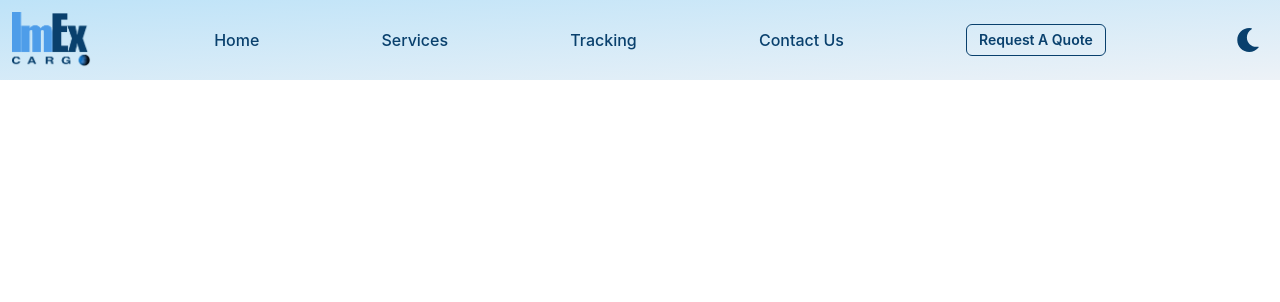
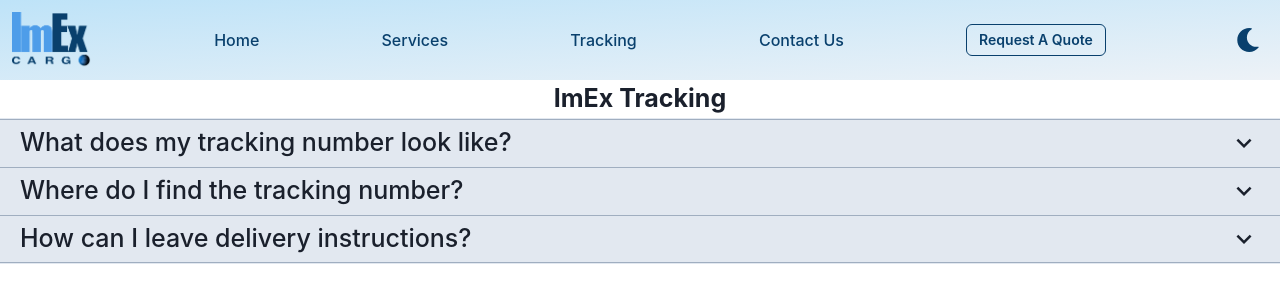
Before and after one commit to eudeamonism/ImExCargo, a React (Create React App) app: page /track in a window 1280 px wide. Shown: the top 302 px of the page. Built offline with nearby package versions, Linux system fonts and the light colour scheme.

Commit message:
Track Rough

```diff
--- a/src/App.js
+++ b/src/App.js
@@ -6,6 +6,7 @@
 import Services from './Components/Services/Services';
 import ContactUs from './Components/Contact/ContactUs'
 import DetailPage from './Components/Tracking/DetailPage'
+import Track from './Components/Tracking/Track/Track'
 
 
 function App() {
@@ -19,6 +20,7 @@
             <Route path='/services' element={<Services />}/>
             <Route path='/contact' element={<ContactUs />}/>
             <Route path='/detail' element={<DetailPage />}/>
+            <Route path='/track' element={<Track />}/>
           </Routes>
         </main>
       </Router>
--- /dev/null
+++ b/src/Components/Tracking/Track/Track.jsx
@@ -0,0 +1,128 @@
+import {
+  VStack,
+  Flex,
+  useMediaQuery,
+  Accordion,
+  AccordionItem,
+  AccordionButton,
+  AccordionPanel,
+  AccordionIcon,
+  Text,
+  Button,
+  Spacer,
+  useColorModeValue,
+} from '@chakra-ui/react';
+
+import { TriangleDownIcon, ChevronDownIcon } from '@chakra-ui/icons';
+
+const Track = () => {
+  const [isLargerThan700] = useMediaQuery('(width > 700px)');
+  return (
+    <Flex direction="column">
+      <VStack>
+        <Text fontSize="25px" fontWeight="bold">
+          ImEx Tracking
+        </Text>
+      </VStack>
+      <Accordion allowMultiple allowToggle>
+        <AccordionItem>
+          <Flex
+            px="5"
+            bg={useColorModeValue('gray.200', 'blue')}
+            align="center"
+            borderTop="1px"
+            borderTopColor="gray.400"
+          >
+            <Text
+              fontSize={isLargerThan700 ? '25px' : '17px'}
+              fontWeight="medium"
+            >
+              What does my tracking number look like?
+            </Text>
+            <Spacer />
+
+            <AccordionButton width="5px" justifyContent="center">
+              <ChevronDownIcon boxSize="30px" />
+            </AccordionButton>
+          </Flex>
+          <Flex>
+            <AccordionPanel>
+              <Flex px="5">
+                <Text fontSize={isLargerThan700 ? '25px' : '17px'}>
+                  Tracking Number: 85462189621354
+                </Text>
+              </Flex>
+            </AccordionPanel>
+          </Flex>
+        </AccordionItem>
+        <AccordionItem>
+          <Flex
+            px="5"
+            bg={useColorModeValue('gray.200', 'blue')}
+            align="center"
+            borderTop="1px"
+            borderTopColor="gray.400"
+          >
+            <Text
+              fontSize={isLargerThan700 ? '25px' : '17px'}
+              fontWeight="medium"
+            >
+              Where do I find the tracking number?
+            </Text>
+            <Spacer />
+
+            <AccordionButton width="5px" justifyContent="center">
+              <ChevronDownIcon boxSize="30px" />
+            </AccordionButton>
+          </Flex>
+          <Flex>
+            <AccordionPanel>
+              <Flex px="5">
+                <Text fontSize={isLargerThan700 ? '25px' : '17px'}>
+                  You can find your tracking number in the top part of your
+                  receipt, both in your account page and in your email receipt.
+                </Text>
+              </Flex>
+            </AccordionPanel>
+          </Flex>
+        </AccordionItem>
+        <AccordionItem>
+          <Flex
+            px="5"
+            bg={useColorModeValue('gray.200', 'blue')}
+            align="center"
+            borderTop="1px"
+            borderBottom="1px"
+            borderColor="gray.400"
+          >
+            <Text
+              fontSize={isLargerThan700 ? '25px' : '17px'}
+              fontWeight="medium"
+            >
+              How can I leave delivery instructions?
+            </Text>
+            <Spacer />
+
+            <AccordionButton width="5px" justifyContent="center">
+              <ChevronDownIcon boxSize="30px" />
+            </AccordionButton>
+          </Flex>
+          <Flex>
+            <AccordionPanel>
+              <Flex px="5">
+                <Text fontSize={isLargerThan700 ? '25px' : '17px'}>
+                  On the delivery form, you can specify the address(es) where
+                  you want your cargo delivered and provide any specific
+                  delivery instructions, such as key codes, time of day
+                  deliveries, etc.
+                </Text>
+              </Flex>
+            </AccordionPanel>
+          </Flex>
+        </AccordionItem>
+      </Accordion>
+    </Flex>
+  );
+};
+
+export default Track;
```
